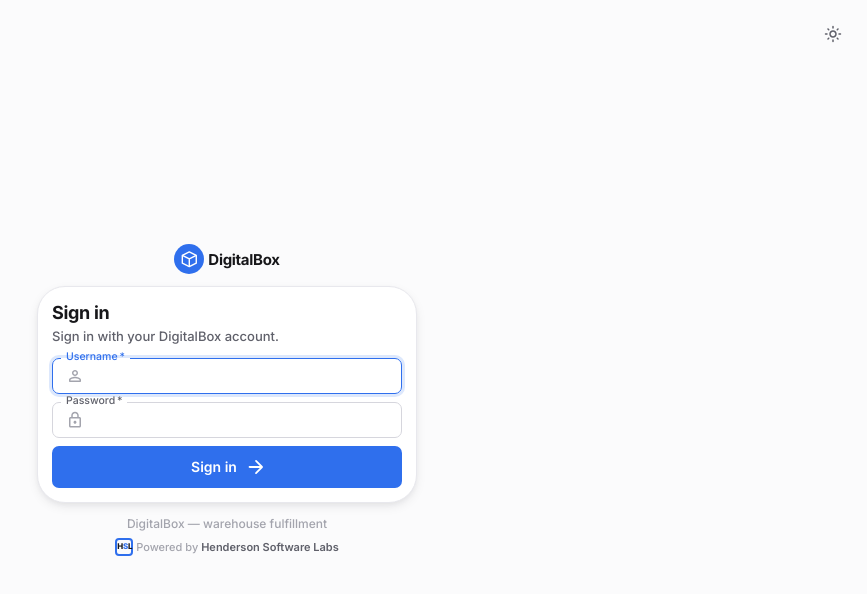
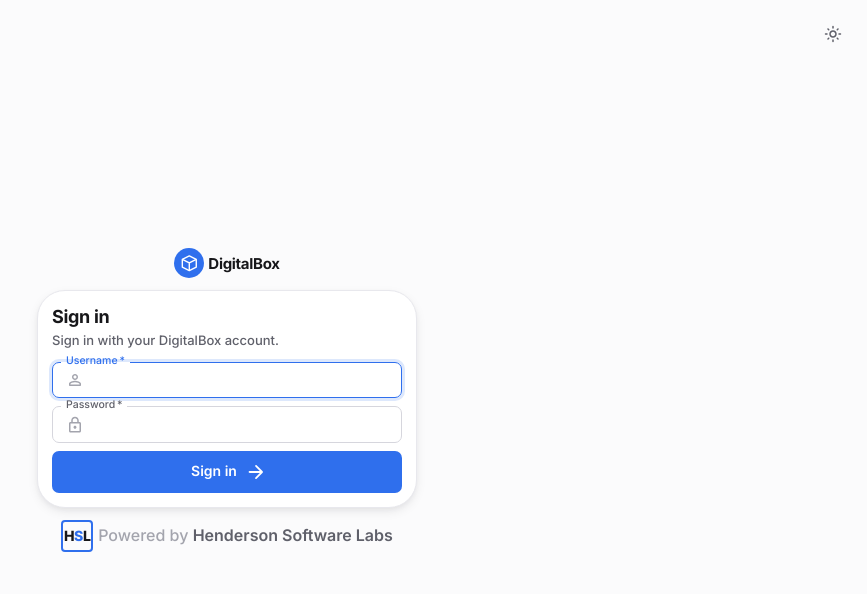
Before and after one commit to JavaJonathan/DigitalBoxUI-Rewrite, a React (Vite) app: page /login in a window 1280 px wide. Shown: the top 594 px of the page, without its empty margins (413-1280 px from the left). Built offline with nearby package versions, Linux system fonts and the light colour scheme; no server answers.

Commit message:
Updates login page

```diff
--- a/src/components/PoweredByHsl.tsx
+++ b/src/components/PoweredByHsl.tsx
@@ -42,7 +42,17 @@
 }
 
 /** "Powered by Henderson Software Labs" credit — mark + text, links to the HSL site. */
-export function PoweredByHsl({ size = 18, sx }: { size?: number; sx?: SxProps<Theme> }) {
+export function PoweredByHsl({
+  size = 18,
+  fontSize = '0.6875rem',
+  gap = 0.75,
+  sx,
+}: {
+  size?: number;
+  fontSize?: string | number;
+  gap?: number;
+  sx?: SxProps<Theme>;
+}) {
   return (
     <Link
       href="https://hendersonsoftwarelabs.com"
@@ -52,13 +62,13 @@
       sx={{
         display: 'inline-flex',
         alignItems: 'center',
-        gap: 0.75,
+        gap,
         color: 'text.secondary',
         ...sx,
       }}
     >
       <HslMark size={size} />
-      <Box component="span" sx={{ fontSize: '0.6875rem', lineHeight: 1.3 }}>
+      <Box component="span" sx={{ fontSize, lineHeight: 1.3 }}>
         <Box component="span" sx={{ color: 'text.disabled' }}>
           Powered by{' '}
         </Box>
--- a/src/pages/LoginPage.tsx
+++ b/src/pages/LoginPage.tsx
@@ -141,12 +141,9 @@
           </Stack>
         </Paper>
 
-        <Stack spacing={1.25} sx={{ alignItems: 'center' }}>
-          <Typography variant="caption" sx={{ color: 'text.disabled', textAlign: 'center' }}>
-            DigitalBox — warehouse fulfillment
-          </Typography>
-          <PoweredByHsl />
-        </Stack>
+        <Box sx={{ display: 'flex', justifyContent: 'center' }}>
+          <PoweredByHsl size={32} fontSize="1rem" gap={1.25} />
+        </Box>
       </Stack>
     </Box>
   );
```
Also changed, not shown: 1 other file (tests, documents, lock files or other folders).
